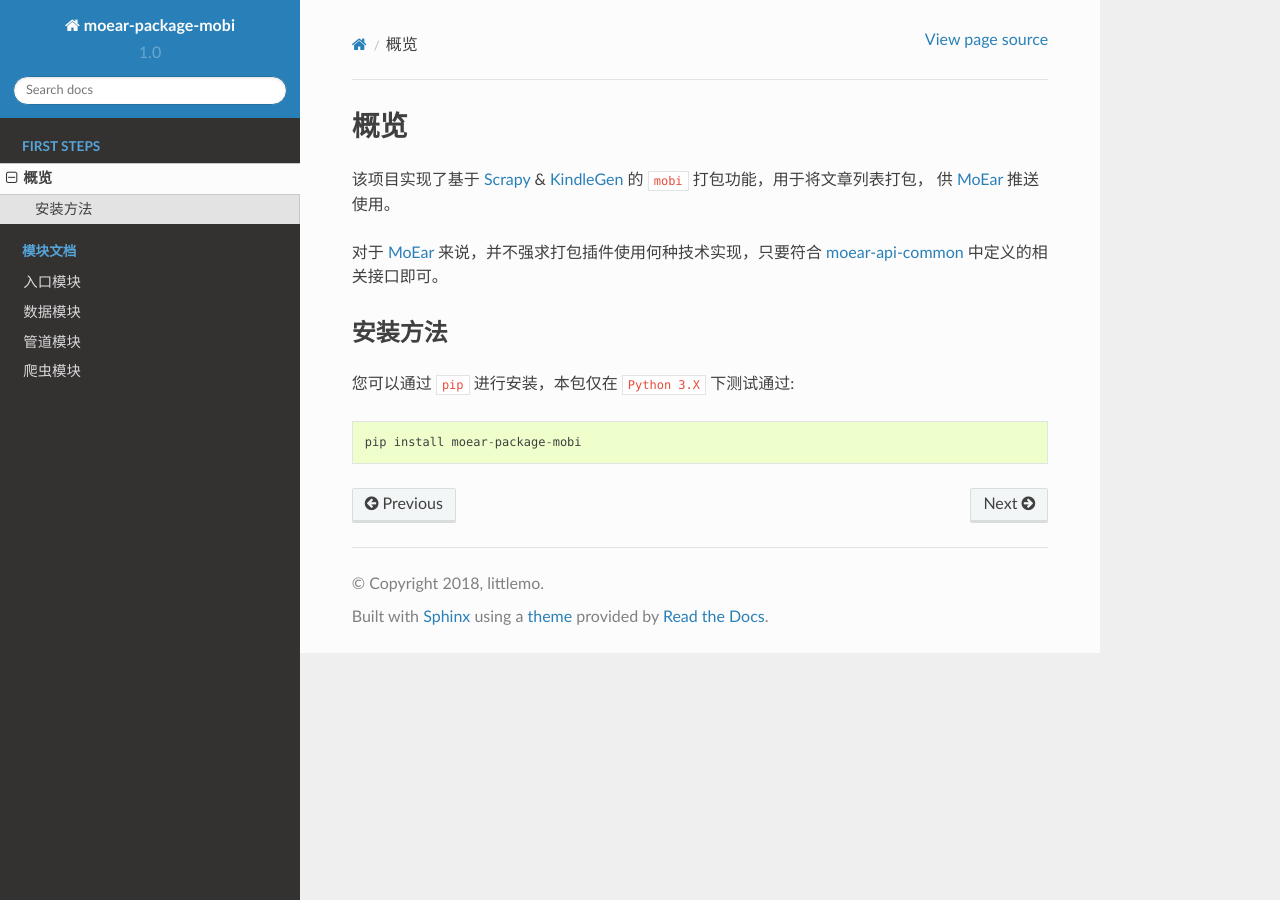
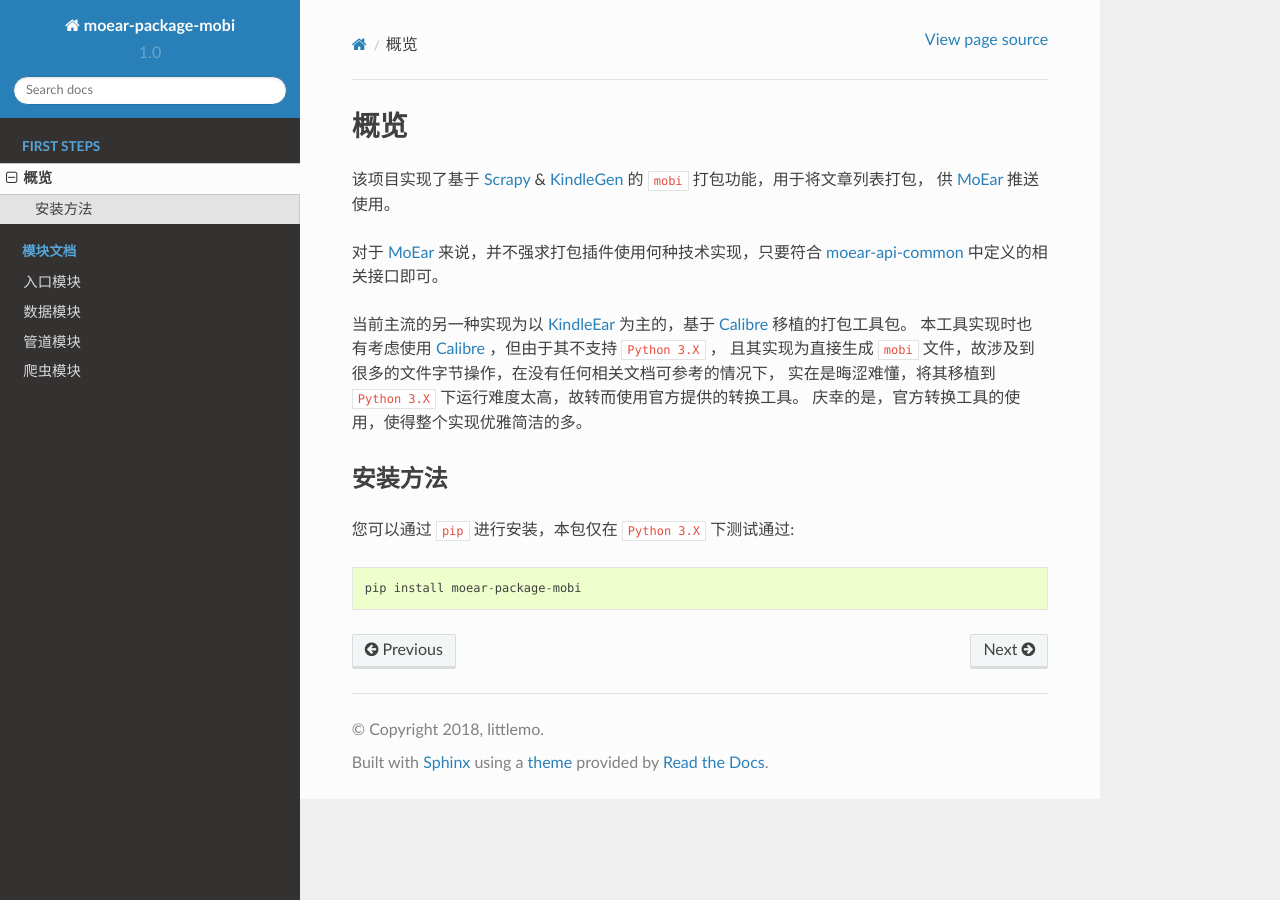
Before and after one commit to littlemo/moear-package-mobi, a Sphinx documentation site: the page built from docs/source/intro/overview.rst, in a window 1280 px wide. Built offline with Sphinx 7.4.7 and the Read the Docs theme 2.0.0, drawn with Linux system fonts in a browser that asks for light colours; formulas are drawn with MathJax 3.

Commit message:
F: 完善概览简述中，选择基于KindleGen打包实现的原因

```diff
--- a/docs/source/intro/overview.rst
+++ b/docs/source/intro/overview.rst
@@ -9,6 +9,12 @@
 
 对于 `MoEar`_ 来说，并不强求打包插件使用何种技术实现，只要符合 `moear-api-common`_
 中定义的相关接口即可。
+
+当前主流的另一种实现为以 `KindleEar`_ 为主的，基于 `Calibre`_ 移植的打包工具包。
+本工具实现时也有考虑使用 `Calibre`_ ，但由于其不支持 ``Python 3.X`` ，
+且其实现为直接生成 ``mobi`` 文件，故涉及到很多的文件字节操作，在没有任何相关文档可参考的情况下，
+实在是晦涩难懂，将其移植到 ``Python 3.X`` 下运行难度太高，故转而使用官方提供的转换工具。
+庆幸的是，官方转换工具的使用，使得整个实现优雅简洁的多。
 
 
 安装方法
@@ -23,4 +29,6 @@
 .. _Scrapy: https://github.com/scrapy/scrapy
 .. _KindleGen: https://www.amazon.com/gp/feature.html?docId=1000765211
 .. _moear-api-common: https://github.com/littlemo/moear-api-common
+.. _KindleEar: https://github.com/cdhigh/KindleEar
+.. _Calibre: https://github.com/kovidgoyal/calibre
 .. _stevedore: https://docs.openstack.org/stevedore/latest/
```
